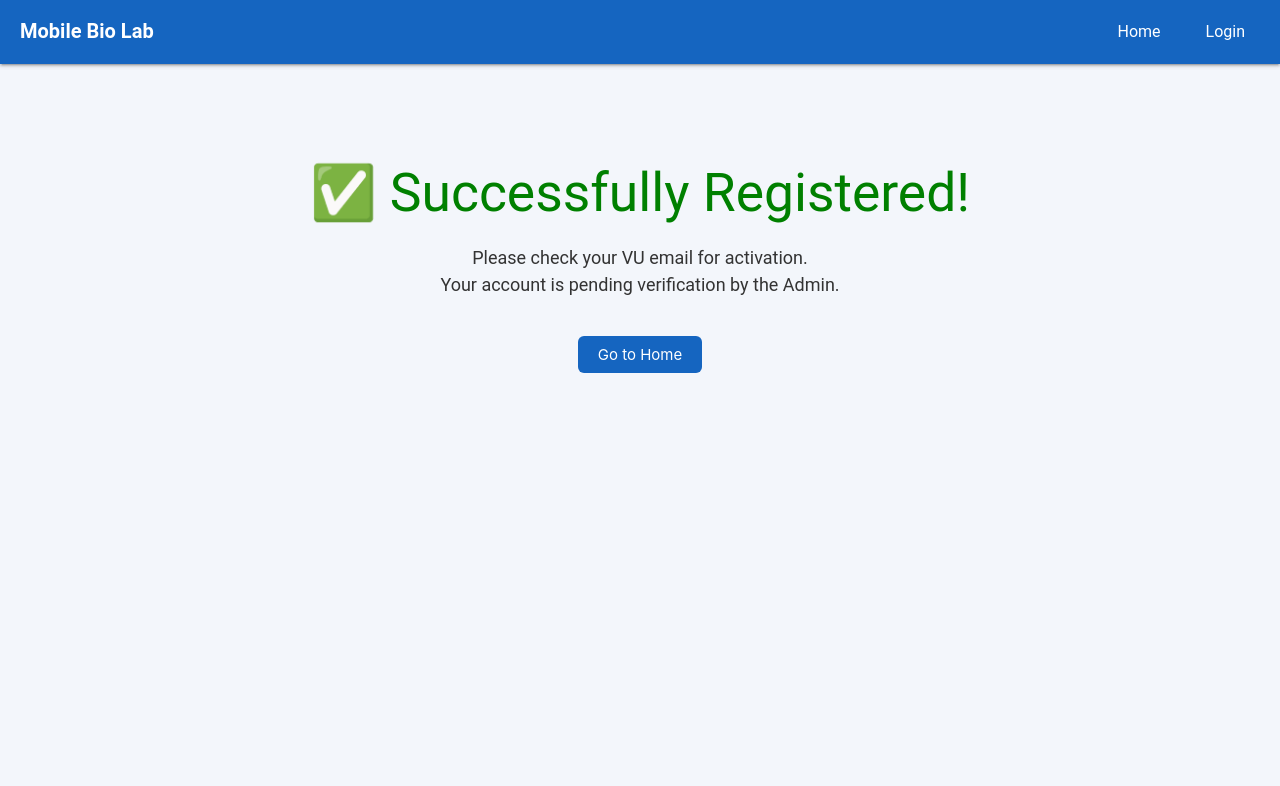
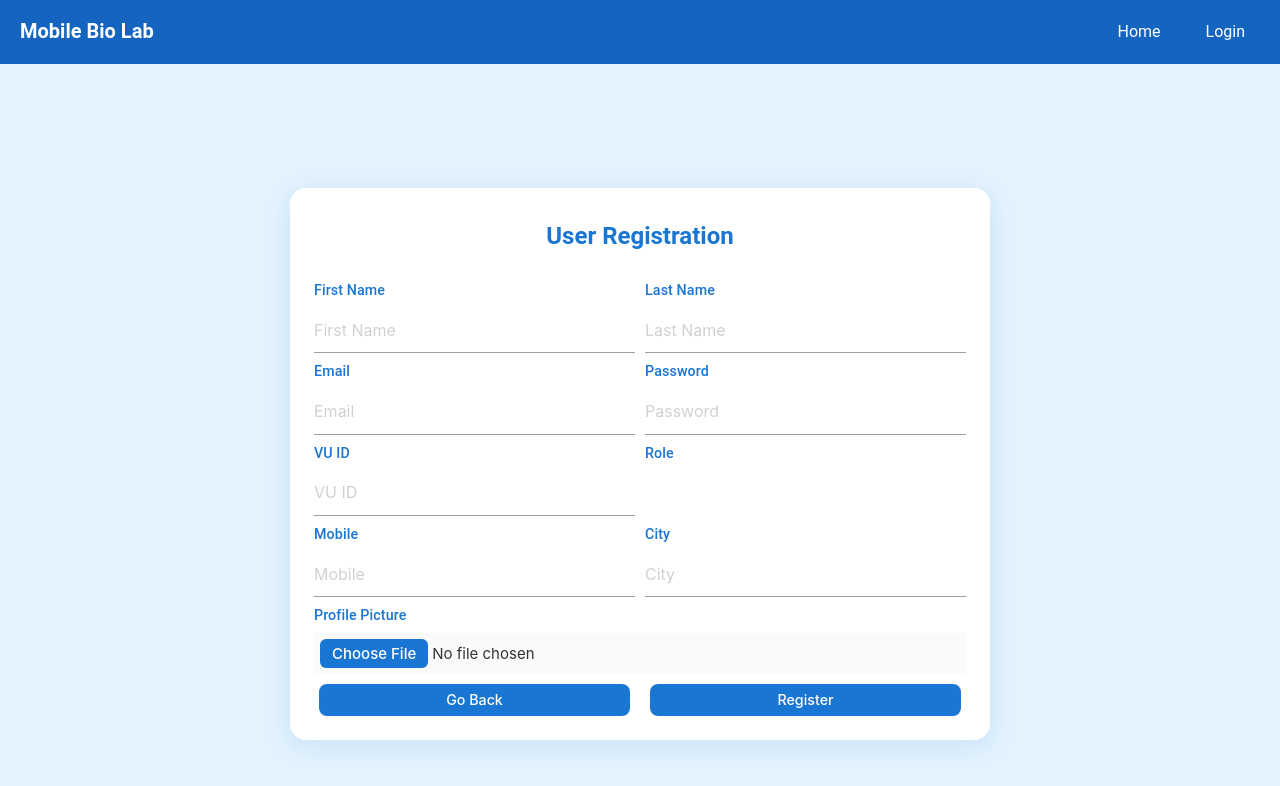
Before and after one commit to Romi-2/Mobile-Bio-Lab-Fullstack, a React (Vite) app in the folder Frontend/Mobile-Bio-Lab/: page /registration-success in a window 1280 px wide. Shown: the top 786 px of the page. Built offline with nearby package versions, Linux system fonts and the light colour scheme.

Commit message:
App.css, Register.tsx, RegistrationSucess.tsx are modified

```diff
--- a/Frontend/Mobile-Bio-Lab/src/pages/Register.tsx
+++ b/Frontend/Mobile-Bio-Lab/src/pages/Register.tsx
@@ -1,6 +1,7 @@
 import React, { useState } from "react";
 import { useNavigate } from "react-router-dom";
 import { createUser } from "../services/userService";
+import "../App.css";
 
 const Register: React.FC = () => {
   const navigate = useNavigate();
@@ -27,7 +28,6 @@ const Register: React.FC = () => {
     profilePic: null,
   });
 
-  // handle input change
   const handleChange = (
     e: React.ChangeEvent<HTMLInputElement | HTMLSelectElement>
   ) => {
@@ -39,23 +39,18 @@ const Register: React.FC = () => {
     }
   };
 
-  // handle form submit
   const handleSubmit = async (event: React.FormEvent<HTMLFormElement>) => {
     event.preventDefault();
-
     const data = new FormData();
     Object.entries(formData).forEach(([key, value]) => {
       if (value !== null) {
-        if (value instanceof File) {
-          data.append(key, value); // file
-        } else {
-          data.append(key, value.toString()); // text
-        }
+        if (value instanceof File) data.append(key, value);
+        else data.append(key, value.toString());
       }
     });
 
     try {
-      await createUser(data); // API call via service
+      await createUser(data);
       navigate("/registration-success");
     } catch (err) {
       console.error("❌ Error registering user:", err);
@@ -64,9 +59,15 @@ const Register: React.FC = () => {
   };
 
   return (
-    <div style={{ maxWidth: "500px", margin: "0 auto" }}>
+    <div className="register-container">
+      <div className="register-card">
         <h2>User Registration</h2>
         <form onSubmit={handleSubmit}>
+
+          {/* First Name + Last Name */}
+          <div className="input-row">
+            <div className="input-group">
+              <label>First Name</label>
               <input
                 type="text"
                 name="firstName"
@@ -75,8 +76,9 @@ const Register: React.FC = () => {
                 onChange={handleChange}
                 required
               />
-        <br />
-
+            </div>
+            <div className="input-group">
+              <label>Last Name</label>
               <input
                 type="text"
                 name="lastName"
@@ -85,18 +87,13 @@ const Register: React.FC = () => {
                 onChange={handleChange}
                 required
               />
-        <br />
+            </div>
+          </div>
 
-        <input
-          type="text"
-          name="vuId"
-          placeholder="VU ID"
-          value={formData.vuId}
-          onChange={handleChange}
-          required
-        />
-        <br />
-
+          {/* Email + Password */}
+          <div className="input-row">
+            <div className="input-group">
+              <label>Email</label>
               <input
                 type="email"
                 name="email"
@@ -105,8 +102,9 @@ const Register: React.FC = () => {
                 onChange={handleChange}
                 required
               />
-        <br />
-
+            </div>
+            <div className="input-group">
+              <label>Password</label>
               <input
                 type="password"
                 name="password"
@@ -115,40 +113,81 @@ const Register: React.FC = () => {
                 onChange={handleChange}
                 required
               />
-        <br />
+            </div>
+          </div>
 
+          {/* VU ID + Role */}
+          <div className="input-row">
+            <div className="input-group">
+              <label>VU ID</label>
+              <input
+                type="text"
+                name="vuId"
+                placeholder="VU ID"
+                value={formData.vuId}
+                onChange={handleChange}
+              />
+            </div>
+            <div className="input-group">
+              <label>Role</label>
+              <select
+                name="role"
+                value={formData.role}
+                onChange={handleChange}
+                required
+              >
+                <option value="">-- Select Role --</option>
+                <option value="student">Student</option>
+                <option value="researcher">Researcher</option>
+                <option value="technician">Technician</option>
+              </select>
+            </div>
+          </div>
+
+          {/* Mobile + City */}
+          <div className="input-row">
+            <div className="input-group">
+              <label>Mobile</label>
               <input
                 type="text"
                 name="mobile"
                 placeholder="Mobile"
                 value={formData.mobile}
                 onChange={handleChange}
-          required
               />
-        <br />
-
+            </div>
+            <div className="input-group">
+              <label>City</label>
               <input
                 type="text"
                 name="city"
                 placeholder="City"
                 value={formData.city}
                 onChange={handleChange}
-          required
               />
-        <br />
+            </div>
+          </div>
 
-        <select name="role" value={formData.role} onChange={handleChange} required>
-          <option value="">-- Select Role --</option>
-          <option value="student">Student</option>
-          <option value="admin">Admin</option>
-        </select>
-        <br />
+          {/* Profile Picture */}
+          <div className="input-group">
+            <label>Profile Picture</label>
+            <input type="file" name="profilePic" onChange={handleChange} />
+          </div>
 
-        <input type="file" name="profilePic" onChange={handleChange} />
-        <br />
+          {/* Buttons */}
+          <div className="button-row">
+            <button
+              type="button"
+              className="btn-link"
+              onClick={() => navigate("/login")}
+            >
+              Go Back
+            </button>
+            <button type="submit">Register</button>
+          </div>
 
-        <button type="submit">Register</button>
         </form>
+      </div>
     </div>
   );
 };
--- a/Frontend/Mobile-Bio-Lab/src/pages/RegistrationSuccess.tsx
+++ b/Frontend/Mobile-Bio-Lab/src/pages/RegistrationSuccess.tsx
@@ -1,33 +1,193 @@
-import React from "react";
+import React, { useState } from "react";
 import { useNavigate } from "react-router-dom";
+import { createUser } from "../services/userService";
+import "../App.css";
 
-const RegistrationSuccess: React.FC = () => {
+const Register: React.FC = () => {
   const navigate = useNavigate();
 
+  const [formData, setFormData] = useState<{
+    firstName: string;
+    lastName: string;
+    vuId: string;
+    email: string;
+    password: string;
+    mobile: string;
+    city: string;
+    role: string;
+    profilePic: File | null;
+  }>({
+    firstName: "",
+    lastName: "",
+    vuId: "",
+    email: "",
+    password: "",
+    mobile: "",
+    city: "",
+    role: "",
+    profilePic: null,
+  });
+
+  const handleChange = (
+    e: React.ChangeEvent<HTMLInputElement | HTMLSelectElement>
+  ) => {
+    const { name, value, files } = e.target as HTMLInputElement;
+    if (files) {
+      setFormData({ ...formData, [name]: files[0] });
+    } else {
+      setFormData({ ...formData, [name]: value });
+    }
+  };
+
+  const handleSubmit = async (event: React.FormEvent<HTMLFormElement>) => {
+    event.preventDefault();
+    const data = new FormData();
+    Object.entries(formData).forEach(([key, value]) => {
+      if (value !== null) {
+        if (value instanceof File) data.append(key, value);
+        else data.append(key, value.toString());
+      }
+    });
+
+    try {
+      await createUser(data);
+      navigate("/registration-success");
+    } catch (err) {
+      console.error("❌ Error registering user:", err);
+      alert("Registration failed. Please try again.");
+    }
+  };
+
   return (
-    <div style={{ textAlign: "center", marginTop: "100px" }}>
-      <h2 style={{ color: "green" }}>✅ Successfully Registered!</h2>
-      <p style={{ fontSize: "18px" }}>
-        Please check your VU email for activation. <br />
-        Your account is pending verification by the Admin.
-      </p>
+    <div className="register-container">
+      <div className="register-card">
+        <h2>User Registration</h2>
+        <form onSubmit={handleSubmit}>
+          {/* First Name + Last Name */}
+          <div className="input-row">
+            <div className="input-group">
+              <label>First Name</label>
+              <input
+                type="text"
+                name="firstName"
+                placeholder="First Name"
+                value={formData.firstName}
+                onChange={handleChange}
+                required
+              />
+            </div>
+            <div className="input-group">
+              <label>Last Name</label>
+              <input
+                type="text"
+                name="lastName"
+                placeholder="Last Name"
+                value={formData.lastName}
+                onChange={handleChange}
+                required
+              />
+            </div>
+          </div>
 
-      <button
-        onClick={() => navigate("/")}
-        style={{
-          marginTop: "20px",
-          padding: "10px 20px",
-          backgroundColor: "#1565c0",
-          color: "white",
-          border: "none",
-          borderRadius: "6px",
-          cursor: "pointer",
-        }}
-      >
-        Go to Home
-      </button>
+          {/* Email + Password */}
+          <div className="input-row">
+            <div className="input-group">
+              <label>Email</label>
+              <input
+                type="email"
+                name="email"
+                placeholder="Email"
+                value={formData.email}
+                onChange={handleChange}
+                required
+              />
+            </div>
+            <div className="input-group">
+              <label>Password</label>
+              <input
+                type="password"
+                name="password"
+                placeholder="Password"
+                value={formData.password}
+                onChange={handleChange}
+                required
+              />
+            </div>
+          </div>
+
+          {/* VU ID + Role */}
+          <div className="input-row">
+            <div className="input-group">
+              <label>VU ID</label>
+              <input
+                type="text"
+                name="vuId"
+                placeholder="VU ID"
+                value={formData.vuId}
+                onChange={handleChange}
+              />
+            </div>
+            <div className="input-group">
+              <label>Role</label>
+              <select
+                name="role"
+                value={formData.role}
+                onChange={handleChange}
+                required
+              >
+                <option value="">-- Select Role --</option>
+                <option value="student">Student</option>
+                <option value="researcher">Researcher</option>
+                <option value="technician">Technician</option>
+              </select>
+            </div>
+          </div>
+
+          {/* Mobile + City */}
+          <div className="input-row">
+            <div className="input-group">
+              <label>Mobile</label>
+              <input
+                type="text"
+                name="mobile"
+                placeholder="Mobile"
+                value={formData.mobile}
+                onChange={handleChange}
+              />
+            </div>
+            <div className="input-group">
+              <label>City</label>
+              <input
+                type="text"
+                name="city"
+                placeholder="City"
+                value={formData.city}
+                onChange={handleChange}
+              />
+            </div>
+          </div>
+
+          {/* Profile Picture */}
+          <div className="input-group">
+            <label>Profile Picture</label>
+            <input type="file" name="profilePic" onChange={handleChange} />
+          </div>
+
+          {/* Buttons */}
+          <div className="button-row">
+            <button
+              type="button"
+              className="btn-link"
+              onClick={() => navigate("/login")}
+            >
+              Go Back
+            </button>
+            <button type="submit">Register</button>
+          </div>
+        </form>
+      </div>
     </div>
   );
 };
 
-export default RegistrationSuccess;
+export default Register;
```
Also changed, not shown: Frontend/Mobile-Bio-Lab/src/App.css (+7 -4 lines). Lines whose indentation alone changed are shown as unchanged.
